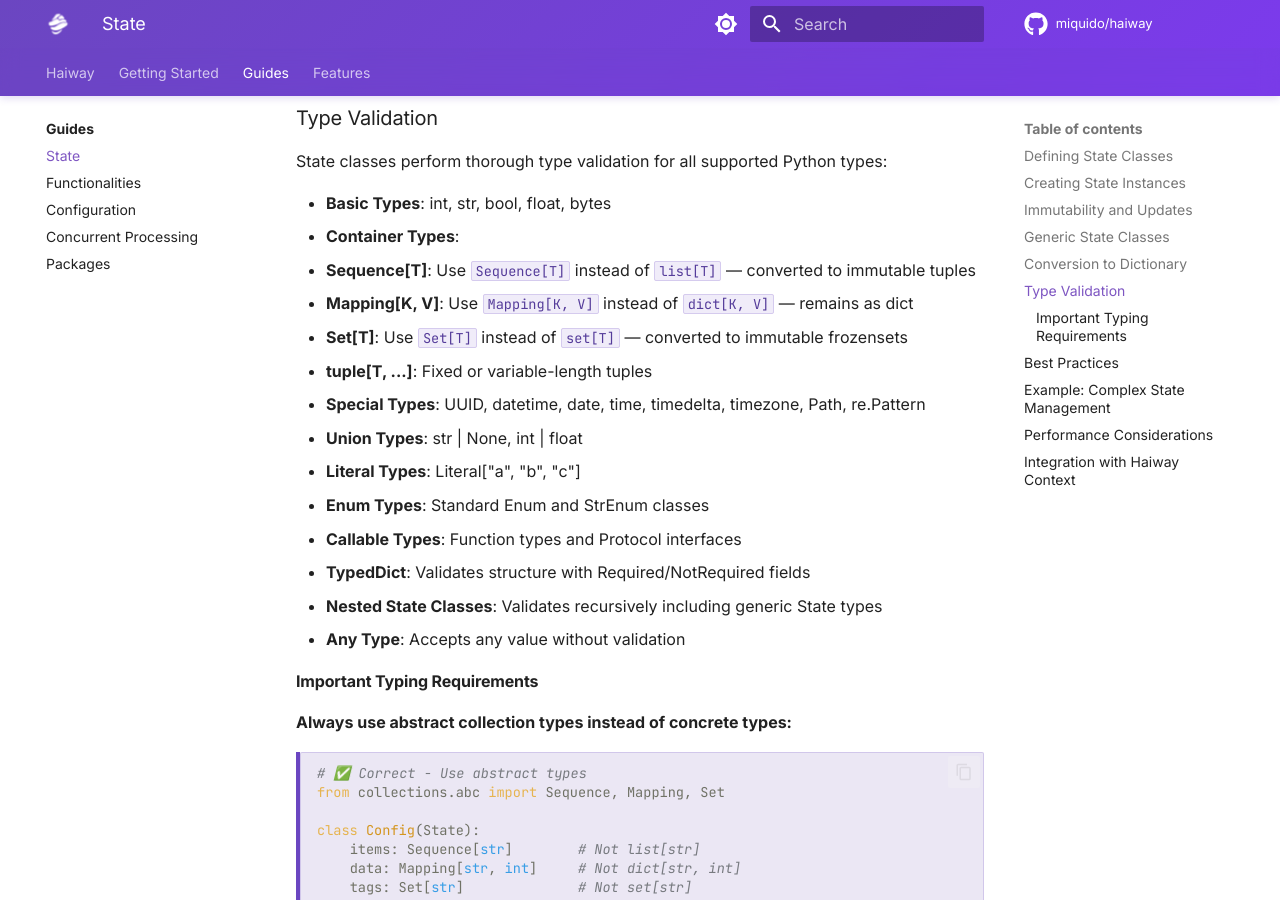
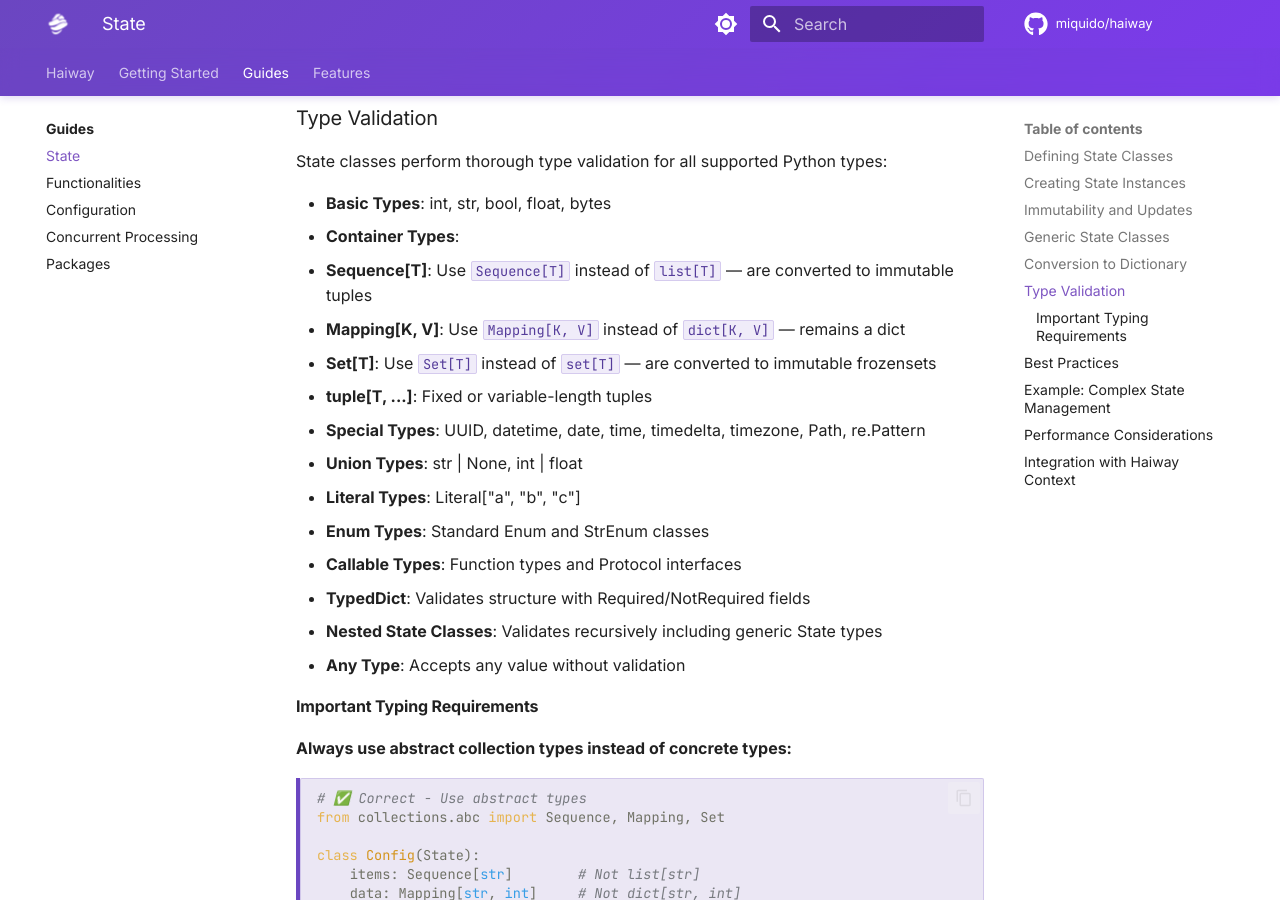
Before and after one commit to miquido/haiway, an MkDocs documentation site: the page built from docs/guides/state.md, in a window 1280 px wide and 900 px high, scrolled down 2255 px. Built offline with MkDocs 1.6.1 and Material for MkDocs 9.7.7, drawn with Linux system fonts in a browser that asks for light colours; comment, search, counter and statistics services are not loaded.

Commit message:
Unify to present tense
Co-authored-by: coderabbitai[bot] <136622811+coderabbitai[bot]@users.noreply.github.com>

```diff
--- a/docs/guides/state.md
+++ b/docs/guides/state.md
@@ -108,9 +108,9 @@ State classes perform thorough type validation for all supported Python types:
 
 - **Basic Types**: int, str, bool, float, bytes
 - **Container Types**:
-  - **Sequence[T]**: Use `Sequence[T]` instead of `list[T]` — converted to immutable tuples
-  - **Mapping[K, V]**: Use `Mapping[K, V]` instead of `dict[K, V]` — remains as dict
-  - **Set[T]**: Use `Set[T]` instead of `set[T]` — converted to immutable frozensets
+  - **Sequence[T]**: Use `Sequence[T]` instead of `list[T]` — are converted to immutable tuples
+  - **Mapping[K, V]**: Use `Mapping[K, V]` instead of `dict[K, V]` — remains a dict
+  - **Set[T]**: Use `Set[T]` instead of `set[T]` — are converted to immutable frozensets
   - **tuple[T, ...]**: Fixed or variable-length tuples
 - **Special Types**: UUID, datetime, date, time, timedelta, timezone, Path, re.Pattern
 - **Union Types**: str | None, int | float
```
